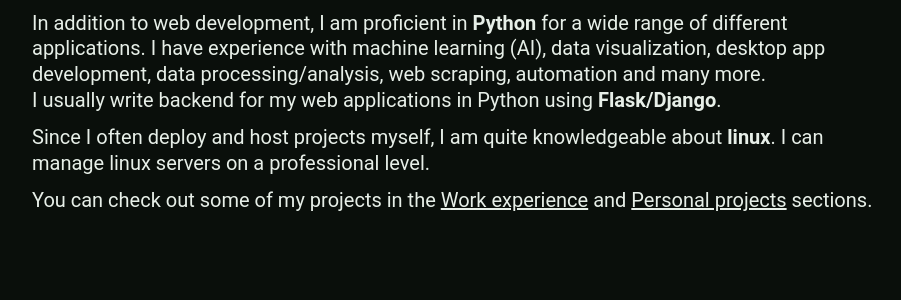
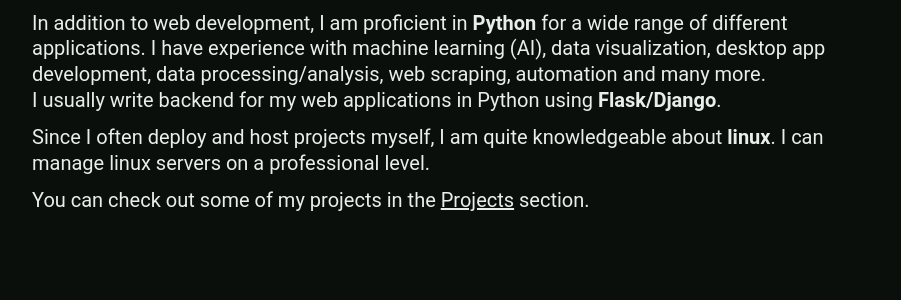
Before and after one commit to cenekp74/portfolio-website, a Flask app: page /about in a window 1280 px wide. Shown: the part 350-650 px from the top of the page, without its empty margins (176-1077 px from the left). Run offline with Flask 3, Linux system fonts and the light colour scheme.

Commit message:
updated about

```diff
--- a/app/templates/about.html
+++ b/app/templates/about.html
@@ -25,8 +25,8 @@
         Since I often deploy and host projects myself, I am quite knowledgeable about <b>linux</b>. I can manage linux servers on a professional level.
     </p>
     <p>
-        You can check out some of my projects in the <a href="{{ url_for('work') }}">Work experience</a> and <a href="{{ url_for('projects') }}">Personal projects</a>
-        sections.
+        You can check out some of my projects in the <a href="{{ url_for('projects') }}">Projects</a>
+        section.
     </p>
 </div>
 
```
